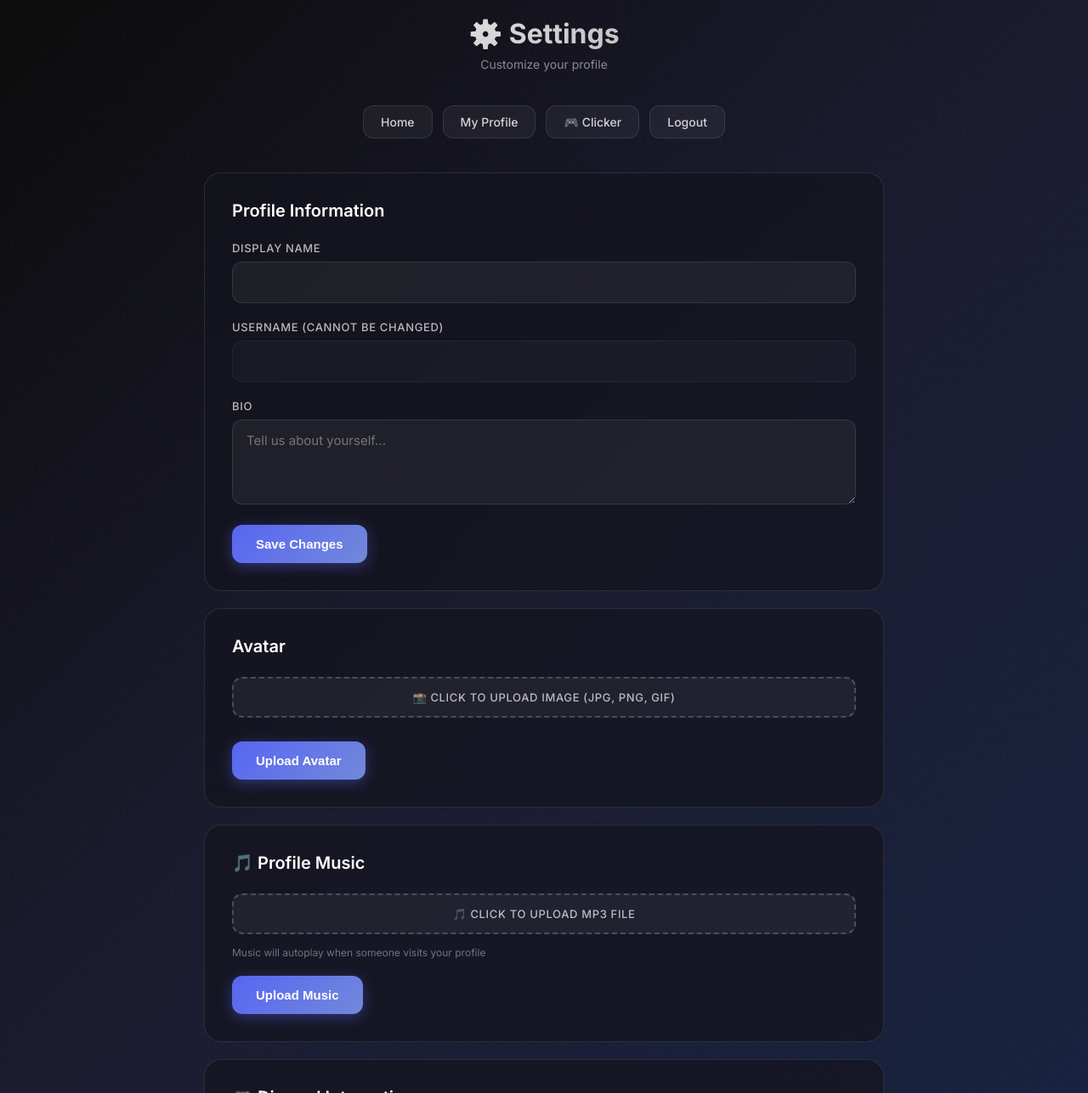
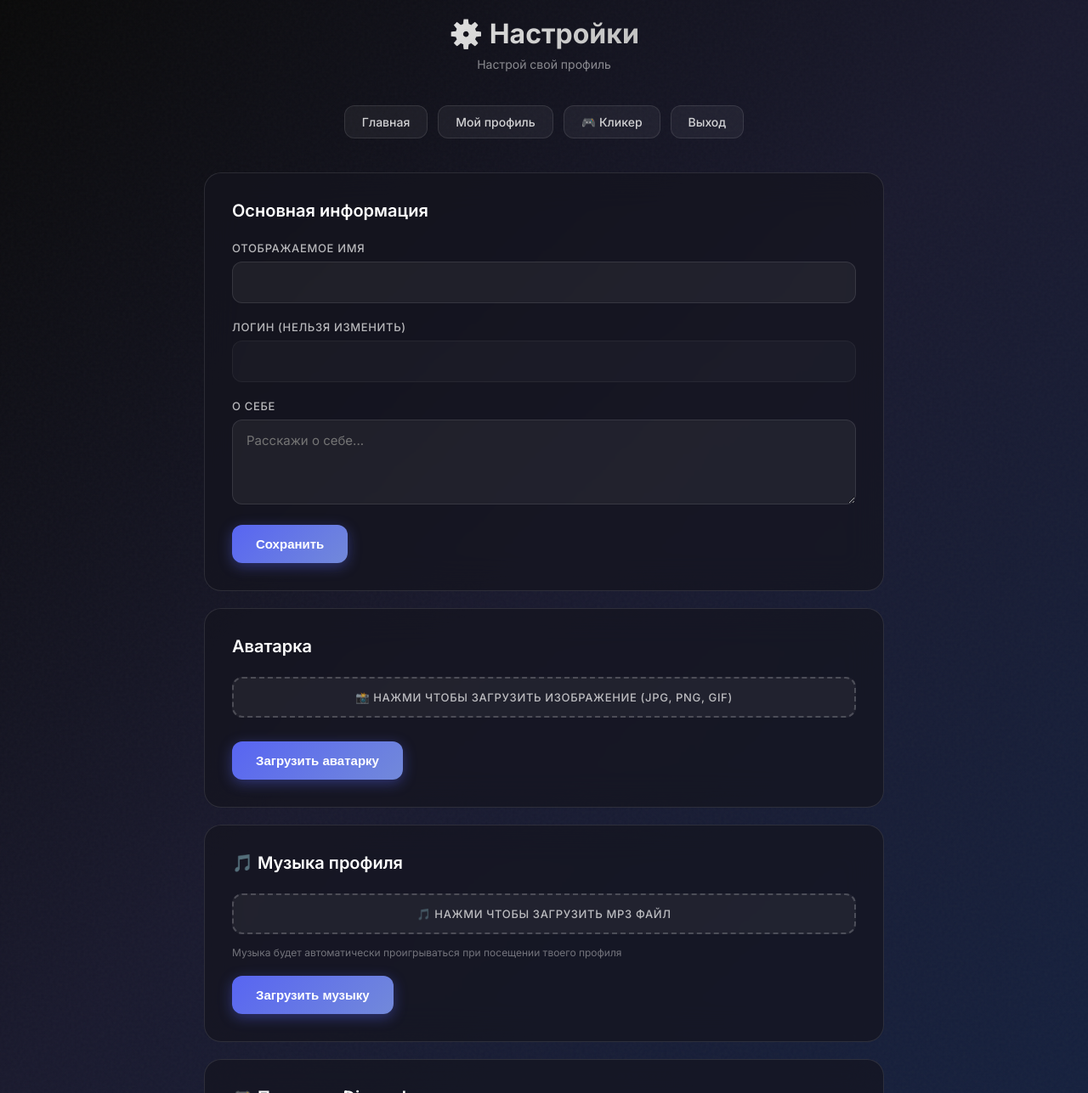
Before and after one commit to 1HaveNotSoul/TTFD, a Flask app: template templates/settings_premium.html in a window 1280 px wide. Shown: the whole page at 85% size. Run offline with Flask 3, Linux system fonts and the light colour scheme; the template is opened without the code that fills it, so the values that code supplies are empty; parts of the project's set-up code (start-up, migrations or seed data) failed here and were passed over; some libraries are stand-ins or nearby versions.

Commit message:
Update: перевод настроек на русский

```diff
--- a/templates/settings_premium.html
+++ b/templates/settings_premium.html
@@ -349,51 +349,51 @@
 
     <div class="container">
         <div class="header">
-            <h1>⚙️ Settings</h1>
-            <p>Customize your profile</p>
+            <h1>⚙️ Настройки</h1>
+            <p>Настрой свой профиль</p>
         </div>
 
         <div class="nav">
-            <a href="/">Home</a>
-            <a href="/profile/{{ current_user.username }}">My Profile</a>
-            <a href="/game">🎮 Clicker</a>
-            <a href="/logout">Logout</a>
+            <a href="/">Главная</a>
+            <a href="/profile/{{ current_user.username }}">Мой профиль</a>
+            <a href="/game">🎮 Кликер</a>
+            <a href="/logout">Выход</a>
         </div>
 
         <div id="message" class="message"></div>
 
         <!-- Profile Info -->
         <div class="card">
-            <h2>Profile Information</h2>
+            <h2>Основная информация</h2>
             <form id="profileForm">
                 <div class="form-group">
-                    <label>Display Name</label>
+                    <label>Отображаемое имя</label>
                     <input type="text" id="display_name" value="{{ current_user.display_name }}" required>
                 </div>
 
                 <div class="form-group">
-                    <label>Username (cannot be changed)</label>
+                    <label>Логин (нельзя изменить)</label>
                     <input type="text" value="{{ current_user.username }}" disabled>
                 </div>
 
                 <div class="form-group">
-                    <label>Bio</label>
-                    <textarea id="bio" placeholder="Tell us about yourself...">{{ current_user.profile.bio if current_user.profile else '' }}</textarea>
+                    <label>О себе</label>
+                    <textarea id="bio" placeholder="Расскажи о себе...">{{ current_user.profile.bio if current_user.profile else '' }}</textarea>
                 </div>
 
-                <button type="submit" class="btn btn-primary"><span>Save Changes</span></button>
+                <button type="submit" class="btn btn-primary"><span>Сохранить</span></button>
             </form>
         </div>
 
         <!-- Avatar -->
         <div class="card">
-            <h2>Avatar</h2>
+            <h2>Аватарка</h2>
             <form id="avatarForm">
                 <div class="form-group">
                     <div class="file-upload">
                         <input type="file" id="avatar_file" accept="image/*">
                         <label class="file-upload-label">
-                            📸 Click to upload image (JPG, PNG, GIF)
+                            📸 Нажми чтобы загрузить изображение (JPG, PNG, GIF)
                         </label>
                     </div>
                     {% if current_user.profile and current_user.profile.avatar_url %}
@@ -403,22 +403,22 @@
                     {% endif %}
                 </div>
 
-                <button type="submit" class="btn btn-primary"><span>Upload Avatar</span></button>
+                <button type="submit" class="btn btn-primary"><span>Загрузить аватарку</span></button>
             </form>
         </div>
 
         <!-- Music -->
         <div class="card">
-            <h2>🎵 Profile Music</h2>
+            <h2>🎵 Музыка профиля</h2>
             <form id="musicForm">
                 <div class="form-group">
                     <div class="file-upload">
                         <input type="file" id="music_file" accept="audio/mp3,audio/mpeg">
                         <label class="file-upload-label">
-                            🎵 Click to upload MP3 file
+                            🎵 Нажми чтобы загрузить MP3 файл
                         </label>
                     </div>
-                    <small>Music will autoplay when someone visits your profile</small>
+                    <small>Музыка будет автоматически проигрываться при посещении твоего профиля</small>
                     {% if current_user.profile and current_user.profile.music_url %}
                     <div class="preview">
                         <audio controls>
@@ -428,45 +428,45 @@
                     {% endif %}
                 </div>
 
-                <button type="submit" class="btn btn-primary"><span>Upload Music</span></button>
+                <button type="submit" class="btn btn-primary"><span>Загрузить музыку</span></button>
             </form>
         </div>
 
         <!-- Discord -->
         <div class="card">
-            <h2>🎮 Discord Integration</h2>
+            <h2>🎮 Привязка Discord</h2>
             <form id="discordForm">
                 <div class="form-group">
                     <label>Discord ID</label>
                     <input type="text" id="discord_id" value="{{ current_user.discord_id or '' }}"
-                           placeholder="Your Discord ID">
-                    <small>Settings → Advanced → Developer Mode → Right-click yourself → Copy ID</small>
+                           placeholder="Твой Discord ID">
+                    <small>Настройки → Расширенные → Режим разработчика → ПКМ на себя → Копировать ID</small>
                 </div>
 
-                <button type="submit" class="btn btn-primary"><span>Link Discord</span></button>
+                <button type="submit" class="btn btn-primary"><span>Привязать Discord</span></button>
             </form>
         </div>
 
         <!-- Password -->
         <div class="card">
-            <h2>🔒 Change Password</h2>
+            <h2>🔒 Смена пароля</h2>
             <form id="passwordForm">
                 <div class="form-group">
-                    <label>Old Password</label>
+                    <label>Старый пароль</label>
                     <input type="password" id="old_password" required>
                 </div>
 
                 <div class="form-group">
-                    <label>New Password</label>
+                    <label>Новый пароль</label>
                     <input type="password" id="new_password" required minlength="6">
                 </div>
 
                 <div class="form-group">
-                    <label>Confirm New Password</label>
+                    <label>Повтори новый пароль</label>
                     <input type="password" id="new_password2" required minlength="6">
                 </div>
 
-                <button type="submit" class="btn btn-danger"><span>Change Password</span></button>
+                <button type="submit" class="btn btn-danger"><span>Сменить пароль</span></button>
             </form>
         </div>
     </div>
@@ -488,7 +488,7 @@
             const fileInput = document.getElementById('avatar_file');
 
             if (!fileInput.files || !fileInput.files[0]) {
-                showMessage('Please select a file', 'error');
+                showMessage('Выбери файл для загрузки', 'error');
                 return;
             }
 
@@ -503,13 +503,13 @@
                 const data = await response.json();
 
                 if (data.success) {
-                    showMessage('Avatar uploaded successfully!', 'success');
+                    showMessage('Аватарка загружена!', 'success');
                     setTimeout(() => location.reload(), 1500);
                 } else {
                     showMessage(data.error, 'error');
                 }
             } catch (error) {
-                showMessage('Error uploading avatar', 'error');
+                showMessage('Ошибка загрузки аватарки', 'error');
             }
         });
 
@@ -519,7 +519,7 @@
             const fileInput = document.getElementById('music_file');
 
             if (!fileInput.files || !fileInput.files[0]) {
-                showMessage('Please select an MP3 file', 'error');
+                showMessage('Выбери MP3 файл для загрузки', 'error');
                 return;
             }
 
@@ -534,13 +534,13 @@
                 const data = await response.json();
 
                 if (data.success) {
-                    showMessage('Music uploaded successfully!', 'success');
+                    showMessage('Музыка загружена!', 'success');
                     setTimeout(() => location.reload(), 1500);
                 } else {
                     showMessage(data.error, 'error');
                 }
             } catch (error) {
-                showMessage('Error uploading music', 'error');
+                showMessage('Ошибка загрузки музыки', 'error');
             }
         });
 
@@ -558,12 +558,12 @@
                 const data = await response.json();
 
                 if (data.success) {
-                    showMessage('Discord linked successfully!', 'success');
+                    showMessage('Discord успешно привязан!', 'success');
                 } else {
                     showMessage(data.error, 'error');
                 }
             } catch (error) {
-                showMessage('Error linking Discord', 'error');
+                showMessage('Ошибка привязки Discord', 'error');
             }
         });
 
@@ -576,7 +576,7 @@
             const new_password2 = document.getElementById('new_password2').value;
 
             if (new_password !== new_password2) {
-                showMessage('Passwords do not match', 'error');
+                showMessage('Новые пароли не совпадают', 'error');
                 return;
             }
 
@@ -589,13 +589,13 @@
                 const data = await response.json();
 
                 if (data.success) {
-                    showMessage('Password changed successfully!', 'success');
+                    showMessage('Пароль успешно изменён!', 'success');
                     document.getElementById('passwordForm').reset();
                 } else {
                     showMessage(data.error, 'error');
                 }
             } catch (error) {
-                showMessage('Error changing password', 'error');
+                showMessage('Ошибка смены пароля', 'error');
             }
         });
 
@@ -609,12 +609,12 @@
                 const result = await response.json();
 
                 if (result.success) {
-                    showMessage('Profile updated!', 'success');
+                    showMessage('Профиль обновлён!', 'success');
                 } else {
                     showMessage(result.error, 'error');
                 }
             } catch (error) {
-                showMessage('Error updating profile', 'error');
+                showMessage('Ошибка обновления профиля', 'error');
             }
         }
 
```
